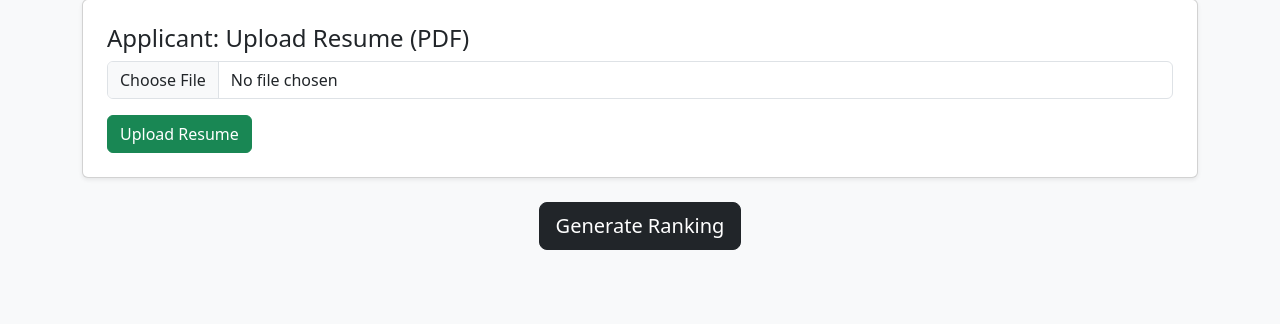
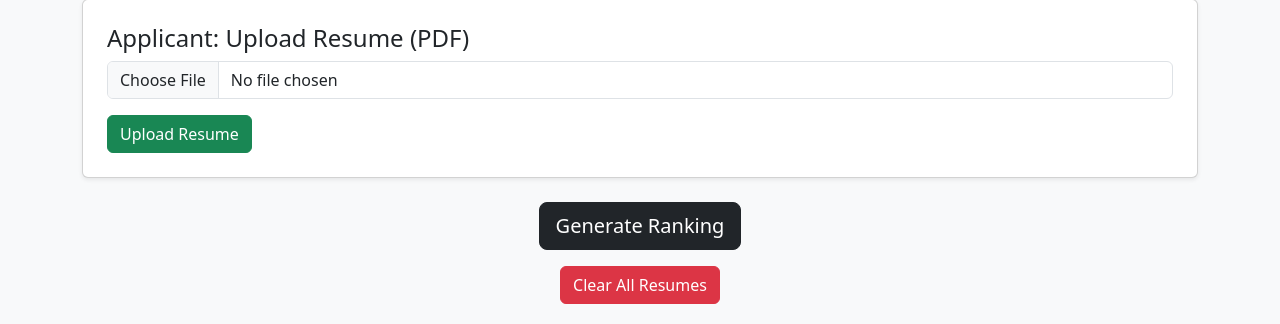
Before and after one commit to MANISH-K-07/SphinxATS, a Flask app: page / in a window 1280 px wide. Shown: the part 476-800 px from the top of the page. Run offline with Flask 3, Linux system fonts and the light colour scheme.

Commit message:
Phase 9 : Clear resumes feature

```diff
--- a/app.py
+++ b/app.py
@@ -114,6 +114,14 @@ def rank_resumes():
 
     return render_template("results.html", ranked=ranked)
 
+@app.route("/clear")
+def clear_resumes():
+    for filename in os.listdir(UPLOAD_FOLDER):
+        file_path = os.path.join(UPLOAD_FOLDER, filename)
+        if os.path.isfile(file_path):
+            os.remove(file_path)
+    return "All resumes cleared successfully! <br><br><a href='/'>Go Back</a>"
+
 
 if __name__ == "__main__":
     app.run(debug=True)
--- a/templates/index.html
+++ b/templates/index.html
@@ -35,6 +35,12 @@
         </a>
     </div>
 
+    <div class="text-center mt-3">
+        <a href="/clear">
+            <button class="btn btn-danger">Clear All Resumes</button>
+        </a>
+    </div>
+
 </div>
 
 </body>
```
Also changed, not shown: 3 other files.
